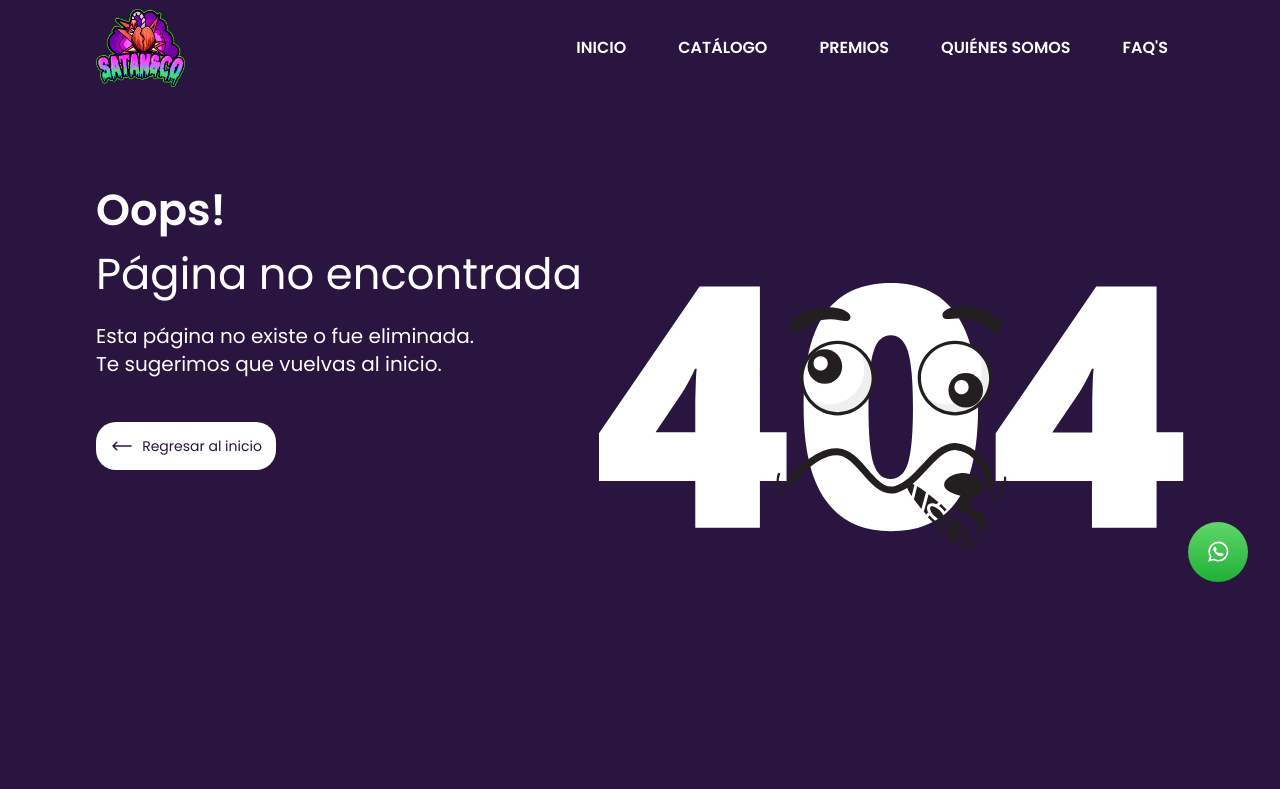
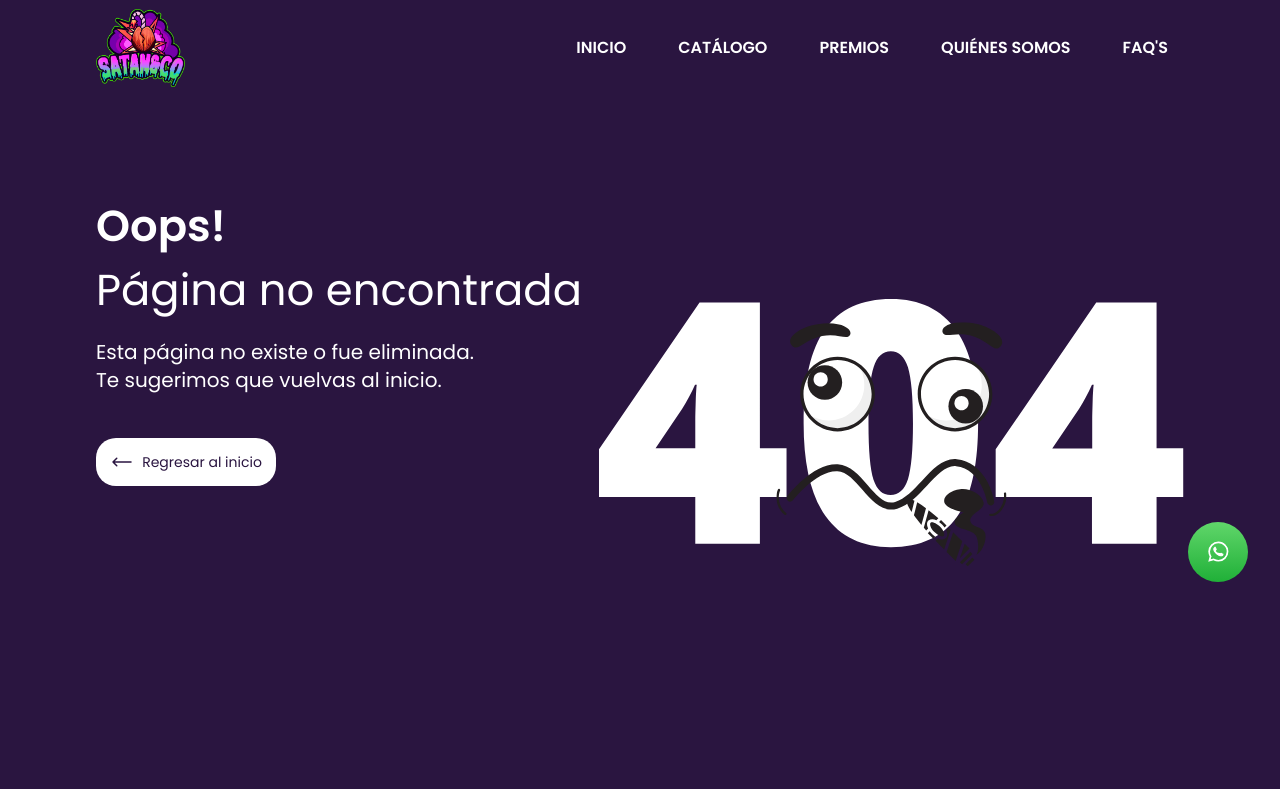
Before and after one commit to ProductDesignMeDev/satan-co, a Next.js app in the folder frontend/: page /Catalog/Detail in a window 1280 px wide. Shown: the top 789 px of the page. Built offline with nearby package versions, Linux system fonts and the light colour scheme; a web font is replaced by a local one.

Commit message:
Fix: Footer del 404

```diff
--- a/frontend/src/app/not-found.tsx
+++ b/frontend/src/app/not-found.tsx
@@ -5,7 +5,7 @@ import { Error404, FlechaIzquierda } from "@/public";
 
 export default function NotFound() {
   return (
-    <main className="flex lg:flex-row lg:justify-between lg:items-start lg:text-start flex-col items-center text-center lg:h-screen h-full lg:ml-24 lg:mr-24 lg:mt-1 mt-24 ml-10 mr-10 mb-[-100px] lg:mb-0 font-poppins">
+    <main className="flex lg:flex-row lg:justify-between lg:items-start lg:text-start flex-col items-center text-center lg:h-screen h-full lg:ml-24 lg:mr-24 lg:mt-5 mt-24 ml-10 mr-10 mb-[-100px] lg:mb-0 font-poppins">
       <div className="flex flex-col text-white lg:mt-[190px]">
         <div className="lg:hidden flex justify-center">
           <Image src={Error404} alt="404" width={263} height={109} />
--- a/frontend/src/components/Layouts/Footer/Footer.tsx
+++ b/frontend/src/components/Layouts/Footer/Footer.tsx
@@ -34,7 +34,7 @@ export default function Footer() {
           />
         </div>
       </div>
-      <div className="absolute bottom-0 items-center text-center justify-center">
+      <div className="absolute bottom-0 items-center text-center justify-center ">
         <div className="flex flex-col items-center text-center justify-center mb-[40px] lg:mb-0">
           <div>
             <Image
```
